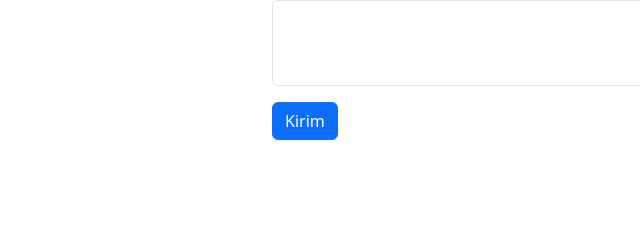
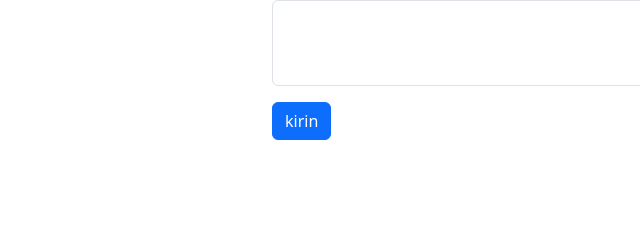
Before and after one commit to harrybkwp/belajarBootstrap, a plain HTML site: page index.html in a window 1280 px wide. Shown: the part 2790-3030 px from the top of the page, 0-640 px from the left. Drawn offline with nearby package versions, Linux system fonts and the light colour scheme.

Commit message:
mengubah tulisa kirim->kirin

```diff
--- a/index.html
+++ b/index.html
@@ -156,7 +156,7 @@
                 <label for="pesan" class="form-label">Pesan</label>
                 <textarea class="form-control" id="pesan" rows="3"></textarea>
               </div>
-              <button type="submit" class="btn btn-primary">Kirim</button>
+              <button type="submit" class="btn btn-primary">kirin</button>
             </form>
           </div>
         </div>
```
